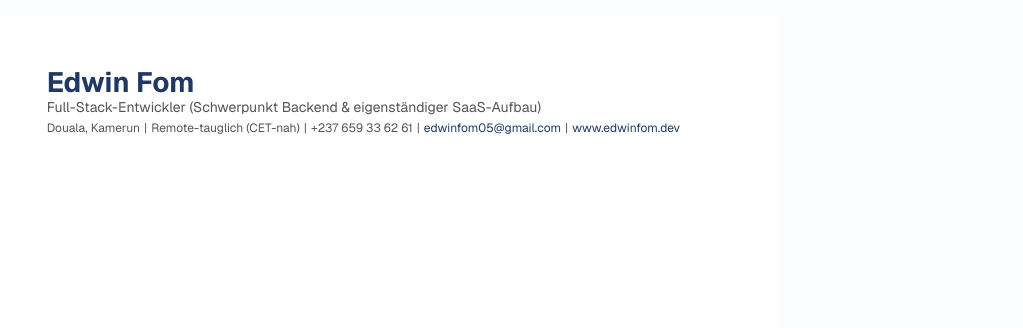
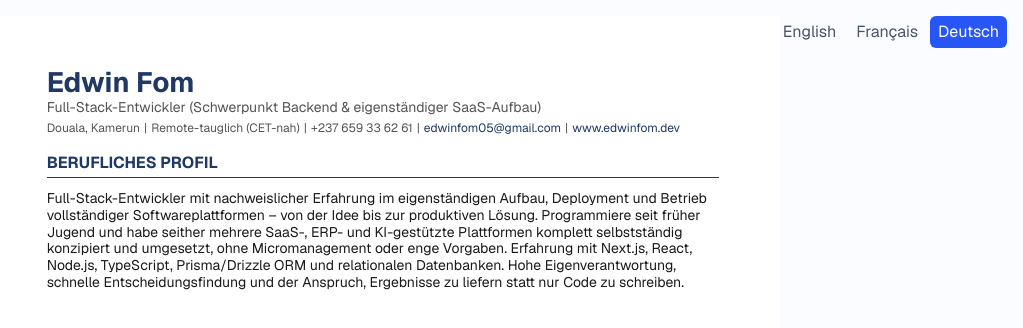
Before and after one commit to Edwinfom00/resume-tailor, a Next.js app: page /de in a window 1280 px wide. Shown: the top 328 px of the page, without its empty margins (257-1280 px from the left). Built offline with nearby package versions, Linux system fonts and the light colour scheme.

Commit message:
07: Implement BerufLiches Profil

```diff
--- a/src/app/[locale]/page.tsx
+++ b/src/app/[locale]/page.tsx
@@ -1,4 +1,6 @@
 import { notFound } from "next/navigation";
+import { LanguageSwitcher } from "@/components/i18n/language-switcher";
+import { getDictionary } from "@/i18n/dictionaries";
 import { isLocale } from "@/i18n/locales";
 import type { ResumeData } from "@/@types/resume-data";
 import {
@@ -6,18 +8,12 @@ import {
   type ResumeDocumentPage,
 } from "@/modules/components/resume-document";
 import { ResumeHeader } from "@/modules/components/sections/resume-header";
+import { ResumeProfile } from "@/modules/components/sections/resume-profile";
 import { edwinResume } from "@/modules/fixtures/edwin-resume";
 
 type LocalePageProps = Readonly<{
   params: Promise<{ locale: string }>;
 }>;
-
-const previewPages: readonly ResumeDocumentPage<ResumeData>[] = [
-  {
-    id: "resume-header",
-    render: (resume) => <ResumeHeader resume={resume} />,
-  },
-];
 
 export default async function ResumePreview({ params }: LocalePageProps) {
   const { locale } = await params;
@@ -26,9 +22,31 @@ export default async function ResumePreview({ params }: LocalePageProps) {
     notFound();
   }
 
+  const dictionary = await getDictionary(locale);
+  const previewPages: readonly ResumeDocumentPage<ResumeData>[] = [
+    {
+      id: "resume-preview",
+      render: (resume) => (
+        <>
+          <ResumeHeader resume={resume} />
+          <ResumeProfile
+            resume={resume}
+            title={dictionary.resume.profile.title}
+          />
+        </>
+      ),
+    },
+  ];
+
   return (
-    <main className="flex flex-1 bg-canvas">
+    <main className="relative flex flex-1 bg-canvas">
+      <div className="absolute top-4 right-4 z-10">
+        <LanguageSwitcher
+          label={dictionary.languageSwitcher.label}
+          locale={locale}
+        />
+      </div>
       <ResumeDocument data={edwinResume} pages={previewPages} />
-      </main>
+    </main>
   );
 }
--- a/src/components/i18n/language-switcher.tsx
+++ b/src/components/i18n/language-switcher.tsx
@@ -24,17 +24,17 @@ export function LanguageSwitcher({ locale, label }: LanguageSwitcherProps) {
   }
 
   return (
-    <nav aria-label={label} className="flex items-center gap-2">
+    <nav aria-label={label} className="flex items-center gap-1">
       {localeOptions.map((option) => (
         <Link
           key={option.code}
           href={getLocalizedPathname(option.code, pathname)}
           onClick={() => persistLocale(option.code)}
           aria-current={option.code === locale ? "page" : undefined}
-          className={`rounded-md px-2 py-1 text-sm font-medium transition-colors ${
+          className={`rounded-md px-2 py-1 text-xs font-medium transition-colors ${
             option.code === locale
-              ? "bg-zinc-900 text-white dark:bg-zinc-100 dark:text-zinc-900"
-              : "text-zinc-600 hover:bg-zinc-100 dark:text-zinc-300 dark:hover:bg-zinc-800"
+              ? "bg-brand text-white"
+              : "text-ink-muted hover:bg-surface-brand"
           }`}
         >
           {option.label}
--- a/src/i18n/messages/de.ts
+++ b/src/i18n/messages/de.ts
@@ -16,4 +16,9 @@ export const messages = {
     primaryAction: "Jetzt starten",
     secondaryAction: "Dokumentation lesen",
   },
+  resume: {
+    profile: {
+      title: "Berufliches Profil",
+    },
+  },
 } satisfies Messages;
--- a/src/i18n/messages/en.ts
+++ b/src/i18n/messages/en.ts
@@ -16,4 +16,9 @@ export const messages = {
     primaryAction: "Start tailoring",
     secondaryAction: "Read the documentation",
   },
+  resume: {
+    profile: {
+      title: "Professional Profile",
+    },
+  },
 } satisfies Messages;
--- a/src/i18n/messages/fr.ts
+++ b/src/i18n/messages/fr.ts
@@ -16,4 +16,9 @@ export const messages = {
     primaryAction: "Commencer",
     secondaryAction: "Lire la documentation",
   },
+  resume: {
+    profile: {
+      title: "Profil professionnel",
+    },
+  },
 } satisfies Messages;
--- a/src/i18n/messages/types.ts
+++ b/src/i18n/messages/types.ts
@@ -13,4 +13,9 @@ export type Messages = {
     primaryAction: string;
     secondaryAction: string;
   };
+  resume: {
+    profile: {
+      title: string;
+    };
+  };
 };
--- /dev/null
+++ b/src/modules/components/sections/resume-profile.tsx
@@ -0,0 +1,19 @@
+import type { ResumeData } from "@/@types/resume-data";
+
+type ResumeProfileProps = Readonly<{
+  resume: ResumeData;
+  title: string;
+}>;
+
+export function ResumeProfile({ resume, title }: ResumeProfileProps) {
+  return (
+    <section className="mt-[4.5mm] px-(--rt-resume-page-inset-inline)">
+      <h2 className="m-0 border-b border-(--rt-color-resume-heading) pb-1 text-base leading-tight font-bold uppercase tracking-normal text-(--rt-color-resume-heading)">
+        {title}
+      </h2>
+      <p className="mt-3 mb-0 text-sm leading-(--rt-line-height-resume-copy) text-(--rt-color-resume-copy)">
+        {resume.profile.summary}
+      </p>
+    </section>
+  );
+}
--- a/src/styles/tokens.css
+++ b/src/styles/tokens.css
@@ -35,6 +35,7 @@
   --rt-color-text-inverse: var(--rt-color-white);
   --rt-color-resume-heading: #1f3864;
   --rt-color-resume-body: #545454;
+  --rt-color-resume-copy: #1a1a1a;
   --rt-color-border-subtle: var(--rt-color-navy-100);
   --rt-color-border-default: var(--rt-color-navy-200);
   --rt-color-border-focus: var(--rt-color-blue-500);
@@ -60,6 +61,7 @@
   --rt-line-height-normal: 1.5;
   --rt-line-height-relaxed: 1.7;
   --rt-line-height-resume-name: 1.1;
+  --rt-line-height-resume-copy: 1.2;
   --rt-font-weight-regular: 400;
   --rt-font-weight-medium: 500;
   --rt-font-weight-semibold: 600;
```
